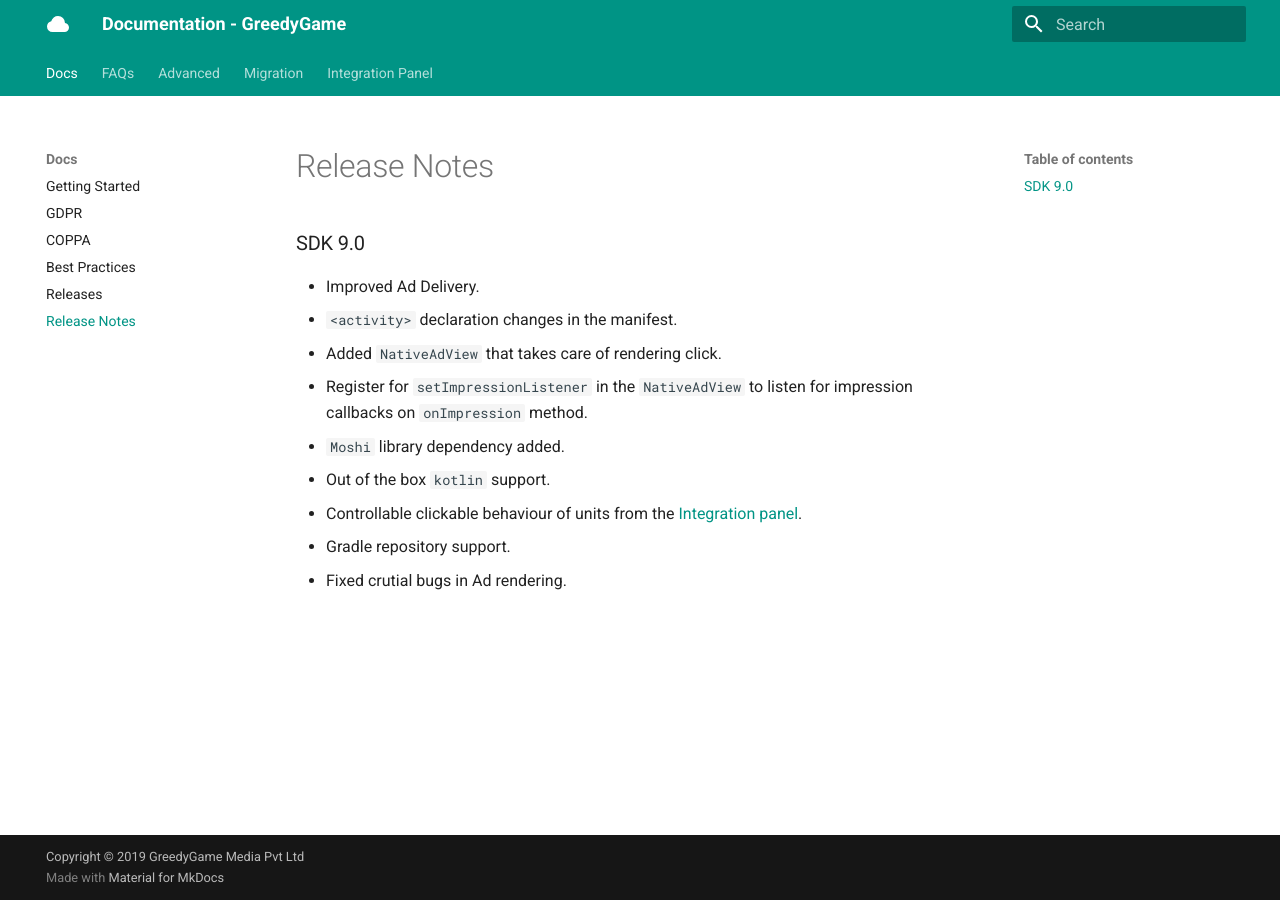
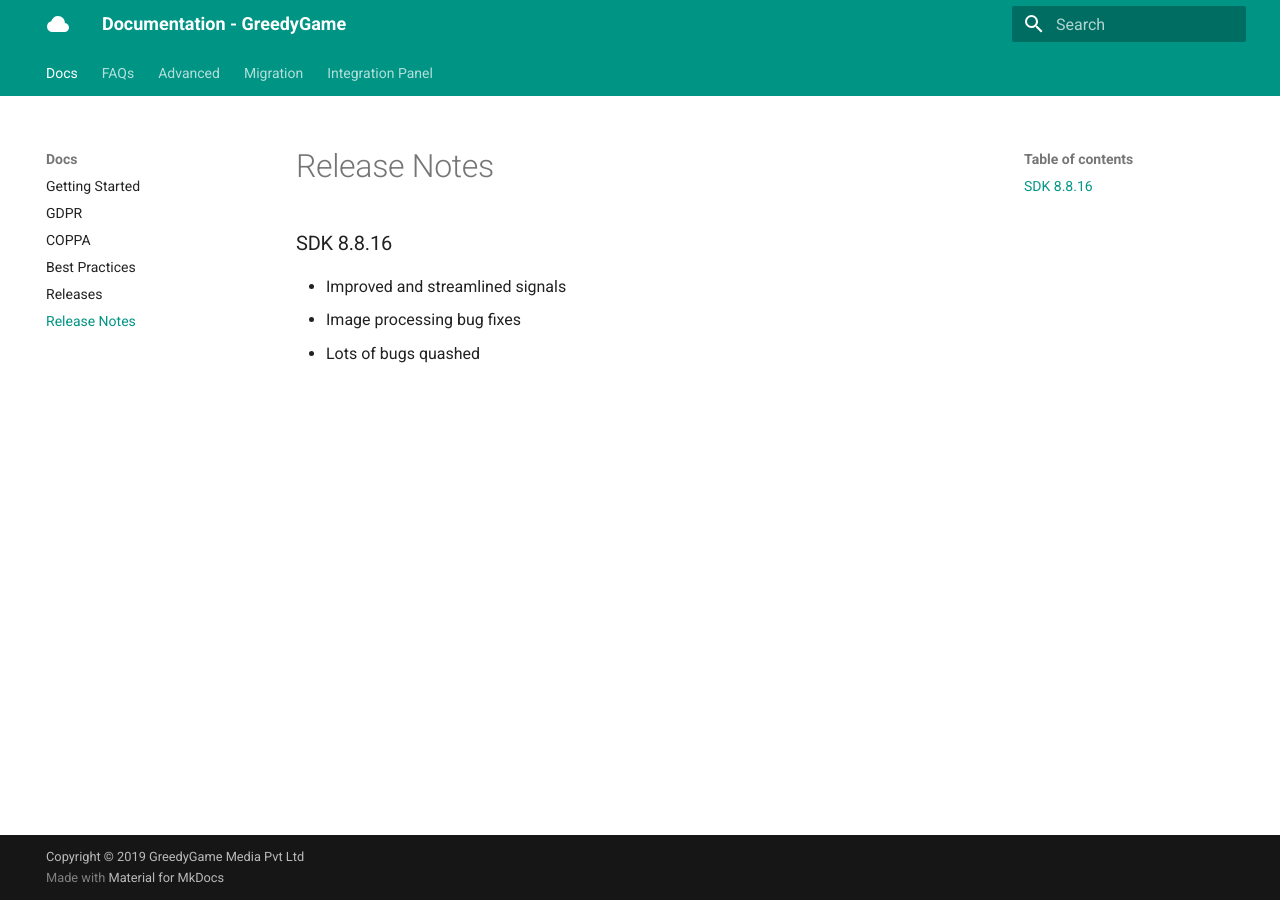
Before and after one commit to GreedyGame/greedygame-docs, an MkDocs documentation site: the page built from docs/release-notes.md, in a window 1280 px wide. Built offline with MkDocs 1.6.1 and Material for MkDocs 9.7.7, drawn with Linux system fonts in a browser that asks for light colours.

Commit message:
Removed declaration for v9.0

```diff
--- a/docs/release-notes.md
+++ b/docs/release-notes.md
@@ -1,4 +1,10 @@
-### SDK 9.0
+### SDK 8.8.16
+* Improved and streamlined signals
+* Image processing bug fixes
+* Lots of bugs quashed
+
+
+<!-- ### SDK 9.0
 
 * Improved Ad Delivery.
 * `<activity>` declaration changes in the manifest.
@@ -9,3 +15,4 @@
 * Controllable clickable behaviour of units from the [Integration panel](https://integration.greedygame.com).
 * Gradle repository support.
 * Fixed crutial bugs in Ad rendering.
+ -->
--- a/docs/releases.md
+++ b/docs/releases.md
@@ -2,7 +2,7 @@
 
 Platforms | Releases
 --- | ---
-Android | <a href="/android">9.0</a> <br><a target="_blank" rel="noopener noreferrer" href="https://integration-panel.s3.amazonaws.com/documentation/sdk8.8.16/Android-Native-8.8.16.pdf">8.8.16</a><br><a target="_blank" rel="noopener noreferrer" href="https://s3.amazonaws.com/integration-panel/documentation/sdk8.8.14/Android-Native-8.8.14.pdf">8.8.14</a>
+Android | <a target="_blank" rel="noopener noreferrer" href="https://integration-panel.s3.amazonaws.com/documentation/sdk8.8.16/Android-Native-8.8.16.pdf">8.8.16</a><br><a target="_blank" rel="noopener noreferrer" href="https://s3.amazonaws.com/integration-panel/documentation/sdk8.8.14/Android-Native-8.8.14.pdf">8.8.14</a>
 iOS | <a target="_blank" rel="noopener noreferrer" href="https://integration-panel.s3.amazonaws.com/documentation/sdk8.8.16/iOS-1.0.4.pdf">1.0.4</a><br><a target="_blank" rel="noopener noreferrer" href="https://s3.amazonaws.com/integration-panel/documentation/sdk8.8.15/iOS-1.0.3.pdf">1.0.3</a><br><a target="_blank" rel="noopener noreferrer" href="https://s3.amazonaws.com/integration-panel/documentation/sdk8.8.14/iOS-1.0.2.pdf">1.0.2</a>
 Unity | <a target="_blank" rel="noopener noreferrer" href="https://integration-panel.s3.amazonaws.com/documentation/sdk8.8.16/Unity-8.8.16.pdf">8.8.16</a><br><a target="_blank" rel="noopener noreferrer" href="https://s3.amazonaws.com/integration-panel/documentation/sdk8.8.15/Unity-8.8.15.pdf">8.8.15</a><br><a target="_blank" rel="noopener noreferrer" href="https://s3.amazonaws.com/integration-panel/documentation/sdk8.8.14/Unity-8.8.14.pdf">8.8.14</a>
 Cocos2D-X | <a target="_blank" rel="noopener noreferrer" href="https://integration-panel.s3.amazonaws.com/documentation/sdk8.8.16/Cocos2Dx-8.8.16.pdf">8.8.16</a>
```
Also changed, not shown: docs/gdpr.md (+1 -1 lines), docs/unity-migration.md (+1 -1 lines).
